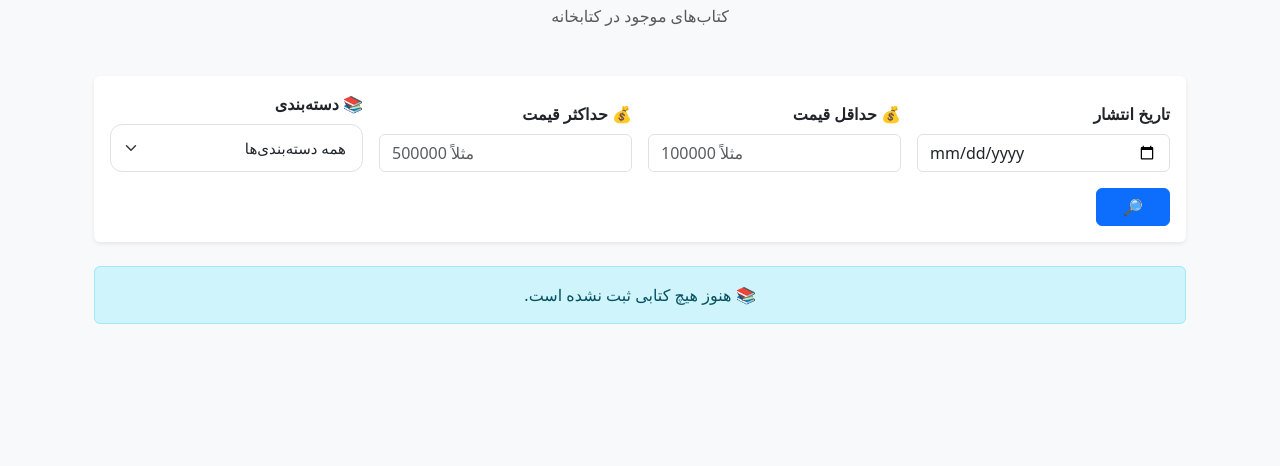
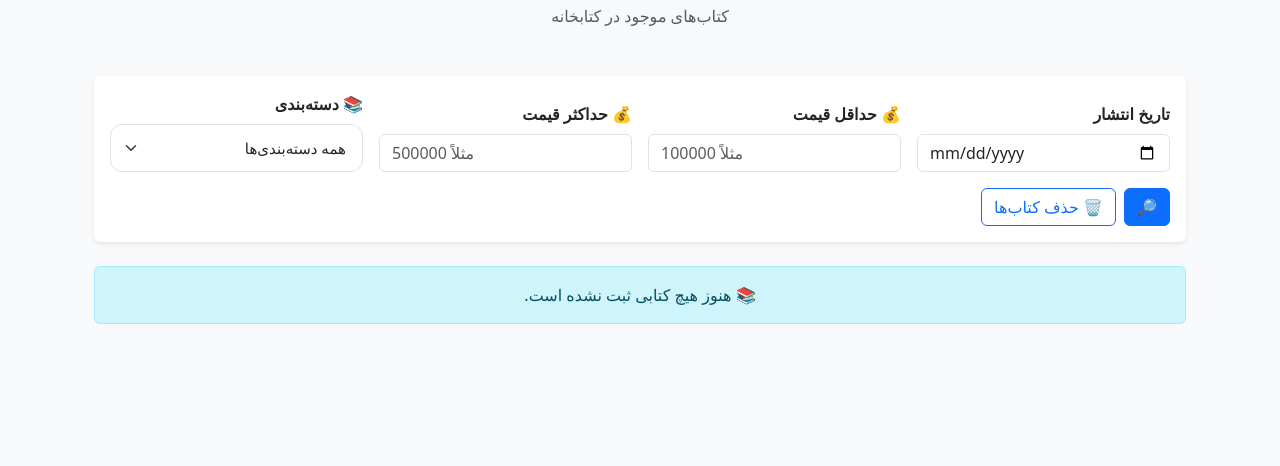
Before and after one commit to ALIasgharBalochi/library_management, a Django app: page /book/search/ in a window 1280 px wide. Shown: the part 149-615 px from the top of the page. Run offline with Django 5.2, Linux system fonts and the light colour scheme; data that the repository does not hold is empty.

Commit message:
impliment delete book after filtering

```diff
--- a/book/templates/book/list_books.html
+++ b/book/templates/book/list_books.html
@@ -77,9 +77,17 @@
           </div>
 
           <!-- Filter Button -->
-          <div class="col-md-1 d-grid">
+          <div class="col-md-4 d-flex gap-2">
             <button type="submit" class="btn btn-primary" title="اعمال فیلتر">
               🔎
+            </button>
+            <button
+              class="btn btn-outline-primary"
+              type="submit"
+              formaction="{% url 'delete_books_filtering' %}"
+              title="حذف کتاب ها"
+            >
+              🗑️ حذف کتاب‌ها
             </button>
           </div>
         </div>
--- a/book/urls.py
+++ b/book/urls.py
@@ -8,6 +8,7 @@ from book.views import (
     UpdateBookView,
     BookFiltering,
     CreateCategoryView,
+    delete_book_by_filtring,
 )
 
 urlpatterns = [
@@ -19,4 +20,7 @@ urlpatterns = [
     path("search/", BookSearch.as_view(), name="search"),
     path("filter/", BookFiltering.as_view(), name="filter"),
     path("create_category/", CreateCategoryView.as_view(), name="create_category"),
+    path(
+        "delete_book_by_filter/", delete_book_by_filtring, name="delete_books_filtering"
+    ),
 ]
--- a/book/views.py
+++ b/book/views.py
@@ -4,6 +4,7 @@ from django.views.generic import ListView, DetailView, FormView, UpdateView, Del
 from django.urls import reverse_lazy
 from book.form import CrateBookForm, CategoryForm
 from book.service import BookService
+from django.http.response import HttpResponse
 
 # Create your views here.
 
@@ -50,10 +51,22 @@ class UpdateBookView(UpdateView):
 
 class DeleteBookView(DeleteView):
     model = Book
-    # form_class = CrateBookForm
     template_name = "book/delete_book.html"
     context_object_name = "object"
     success_url = reverse_lazy("book_list")
+
+
+def delete_book_by_filtring(request):
+    pub_date = request.GET.get("pub_date")
+    min_price = request.GET.get("min_price")
+    max_price = request.GET.get("max_price")
+    category = request.GET.get("category")
+    if pub_date or min_price or max_price or category:
+        books = BookService.filtering(pub_date, min_price, max_price, category)
+        for book in books:
+            book.delete()
+        return HttpResponse("all books succesfuly deleted")
+    return HttpResponse("please first enter the filter and after click me")
 
 
 class BookFiltering(ListView):
```
